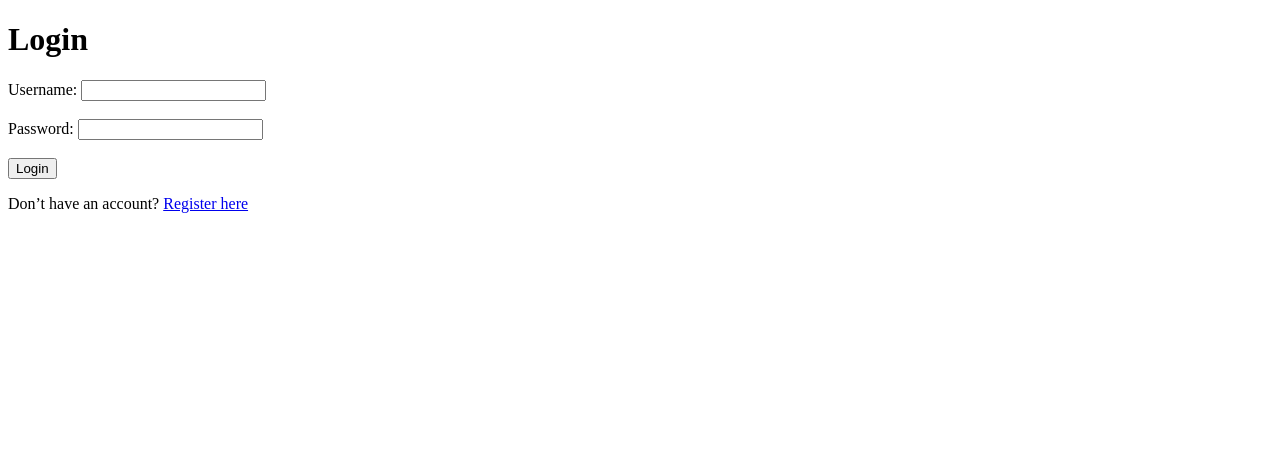
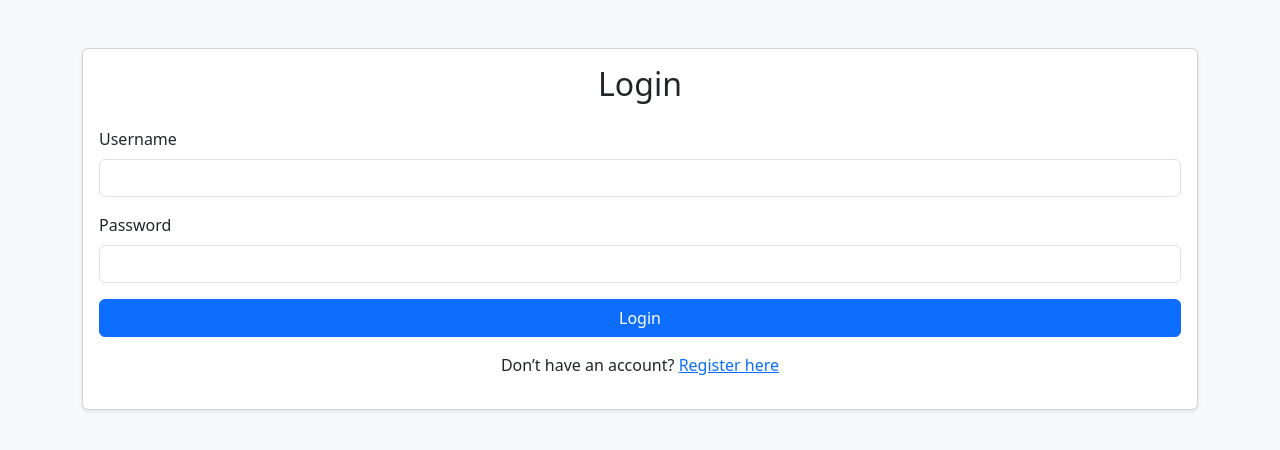
Before and after one commit to J1YA777/study_tracker_web, a Flask app: page /login in a window 1280 px wide. Shown: the top 450 px of the page. Run offline with Flask 3, Linux system fonts and the light colour scheme.

Commit message:
login.html

```diff
--- a/templates/login.html
+++ b/templates/login.html
@@ -2,19 +2,34 @@
 <html>
 <head>
     <title>Login</title>
+    <link href="https://cdn.jsdelivr.net/npm/bootstrap@5.3.2/dist/css/bootstrap.min.css" rel="stylesheet">
 </head>
-<body>
-    <h1>Login</h1>
-    <form method="POST">
-        <label>Username:</label>
-        <input type="text" name="username" required><br><br>
+<body class="bg-light">
 
-        <label>Password:</label>
-        <input type="password" name="password" required><br><br>
+<div class="container mt-5">
+    <div class="card shadow-sm">
+        <div class="card-body">
+            <h2 class="card-title text-center mb-4">Login</h2>
+            <form method="POST">
+                <div class="mb-3">
+                    <label class="form-label">Username</label>
+                    <input type="text" name="username" class="form-control" required>
+                </div>
 
-        <button type="submit">Login</button>
-    </form>
+                <div class="mb-3">
+                    <label class="form-label">Password</label>
+                    <input type="password" name="password" class="form-control" required>
+                </div>
 
-    <p>Don’t have an account? <a href="/register">Register here</a></p>
+                <button type="submit" class="btn btn-primary w-100">Login</button>
+            </form>
+
+            <p class="text-center mt-3">
+                Don’t have an account? <a href="/register">Register here</a>
+            </p>
+        </div>
+    </div>
+</div>
+
 </body>
 </html>
```
